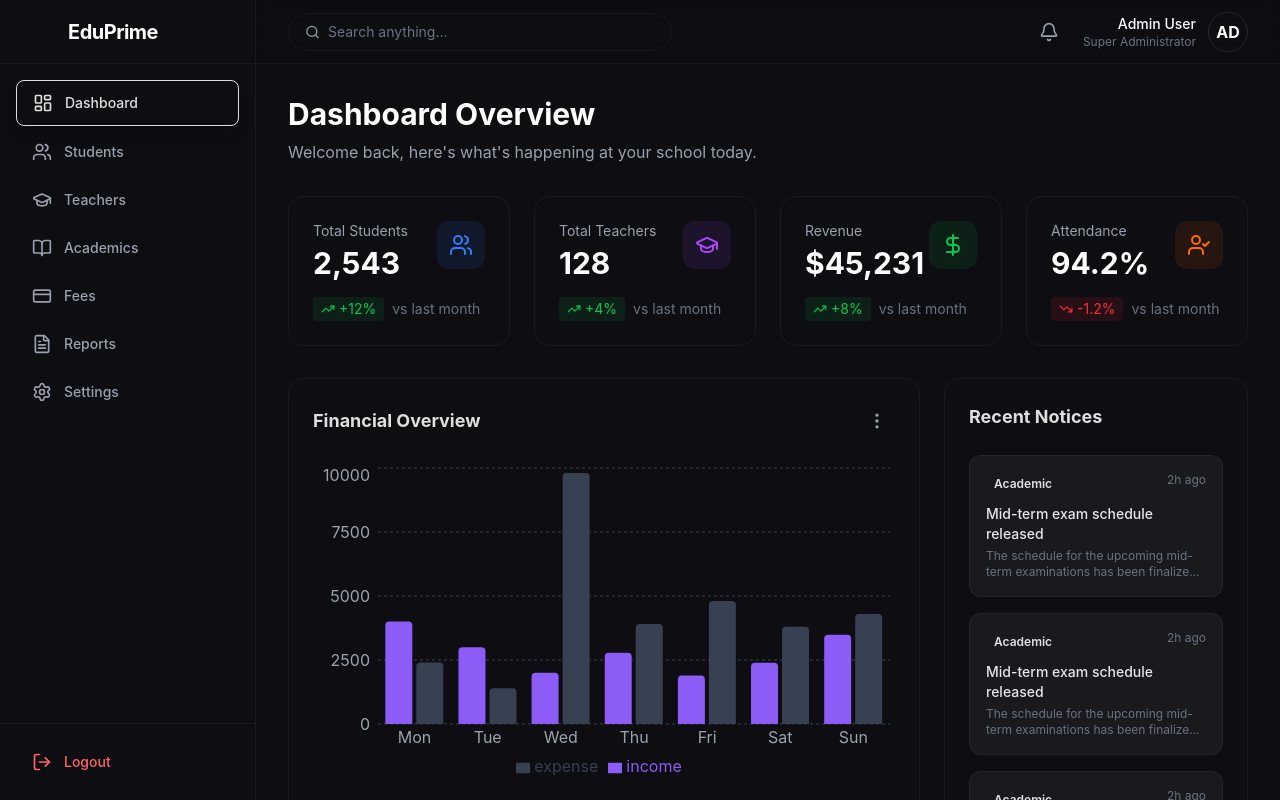
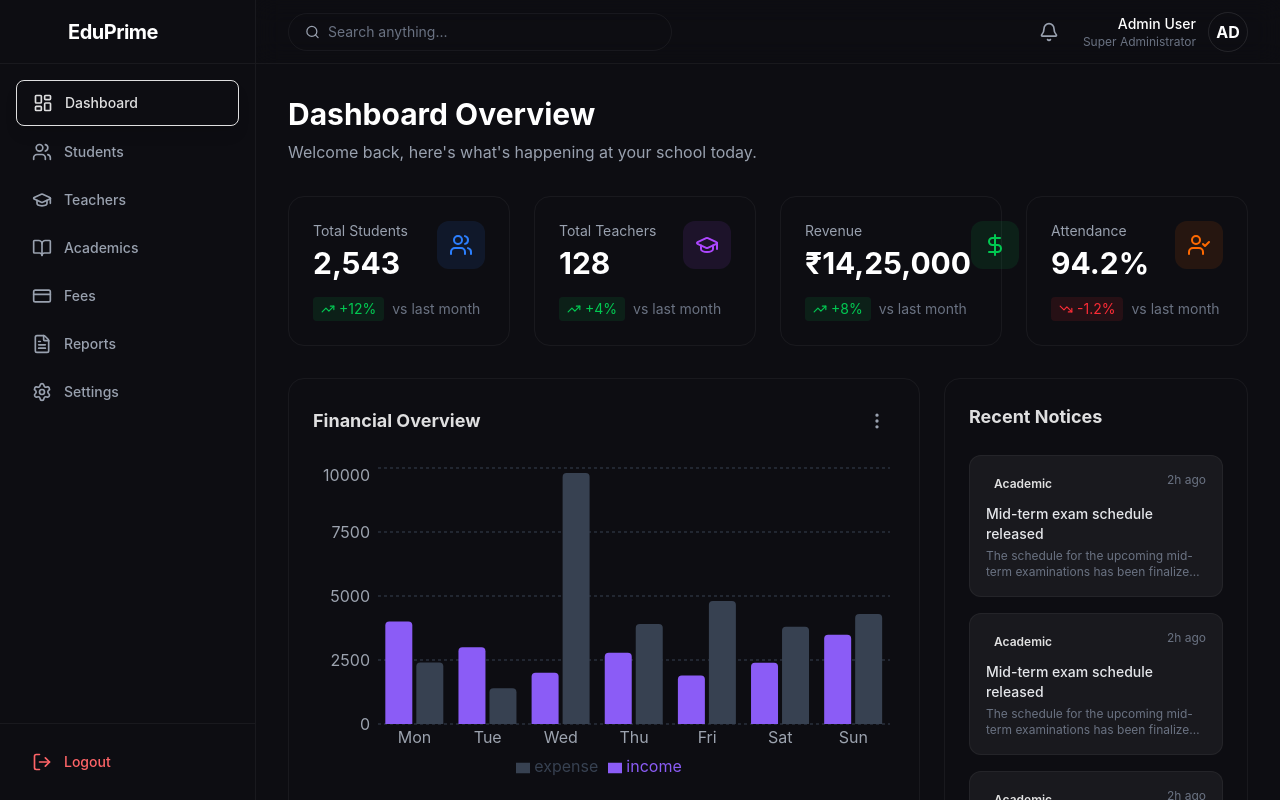
Before and after one commit to Naseer-047/School-website, a React app in the folder frontend/: page /admin in a window 1280 px wide. Shown: the top 800 px of the page. Built offline with nearby package versions, Linux system fonts and the light colour scheme; the HTML template or start-up script is replaced by a standard one.

Commit message:
Add initial admin dashboard component with key statistics, financial charts, and recent notices.

```diff
--- a/frontend/src/pages/admin/AdminDashboard.jsx
+++ b/frontend/src/pages/admin/AdminDashboard.jsx
@@ -67,7 +67,7 @@ const AdminDashboard = () => {
                 />
                 <StatCard
                     title="Revenue"
-                    value="$45,231"
+                    value="₹14,25,000"
                     icon={<DollarSign size={24} />}
                     trend="up"
                     trendValue="+8%"
```
